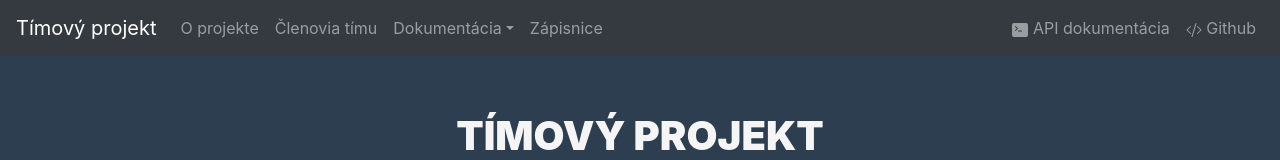
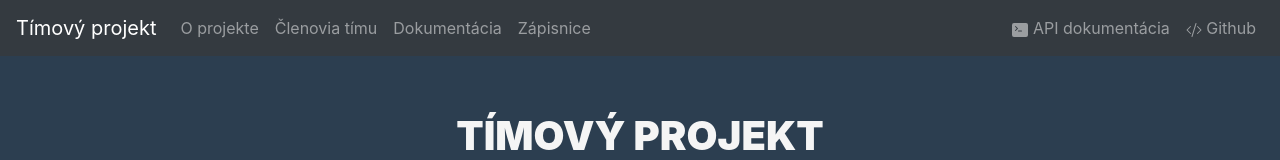
Before and after one commit to jakubabrahoim/TP-Web, a React (Create React App) app: page / in a window 1280 px wide. Shown: the top 160 px of the page. Built offline with nearby package versions, Linux system fonts and the light colour scheme.

Commit message:
changed link to docs

```diff
--- a/src/components/NavigationBar.js
+++ b/src/components/NavigationBar.js
@@ -3,35 +3,66 @@ import React from 'react';
 import { Navbar, Nav, NavDropdown } from 'react-bootstrap';
 
 class NavigationBar extends React.Component {
-
     render() {
-        console.log("NAVBAR");
+        console.log('NAVBAR');
 
         return (
-            <Navbar collapseOnSelect expand="lg" bg="dark" variant="dark" fixed="top">
-                <Navbar.Brand href="/">Tímový projekt</Navbar.Brand>
-                <Navbar.Toggle aria-controls="responsive-navbar-nav" />
-                <Navbar.Collapse id="responsive-navbar-nav">
-                    <Nav className="mr-auto">
-                        <Nav.Link href="/#about">O projekte</Nav.Link>
-                        <Nav.Link href="/#team">Členovia tímu</Nav.Link>
-                        <NavDropdown title="Dokumentácia" id="collasible-nav-dropdown">
+            <Navbar
+                collapseOnSelect
+                expand='lg'
+                bg='dark'
+                variant='dark'
+                fixed='top'
+            >
+                <Navbar.Brand href='/'>Tímový projekt</Navbar.Brand>
+                <Navbar.Toggle aria-controls='responsive-navbar-nav' />
+                <Navbar.Collapse id='responsive-navbar-nav'>
+                    <Nav className='mr-auto'>
+                        <Nav.Link href='/#about'>O projekte</Nav.Link>
+                        <Nav.Link href='/#team'>Členovia tímu</Nav.Link>
+                        {/* <NavDropdown title="Dokumentácia" id="collasible-nav-dropdown">
                             <NavDropdown.Item href="/documentation/">Prehľad</NavDropdown.Item>
                             <NavDropdown.Item href="/documentation/#methodology">Metodika</NavDropdown.Item>
                             <NavDropdown.Item href="/documentation/#doc">Dokumentácia</NavDropdown.Item>
-                        </NavDropdown>
-                        <Nav.Link href="/log">Zápisnice</Nav.Link>
+                        </NavDropdown> */}
+                        <Nav.Link href='https://github.com/xkohutka/documentation/wiki'>
+                            Dokumentácia
+                        </Nav.Link>
+                        <Nav.Link href='/log'>Zápisnice</Nav.Link>
                     </Nav>
                     <Nav>
-                        <Nav.Link href="/api-docs/" target="_blank">
-                            <svg width="1em" height="1em" viewBox="0 0 16 16" class="bi bi-terminal-fill" fill="currentColor" xmlns="http://www.w3.org/2000/svg">
-                                <path fill-rule="evenodd" d="M0 3a2 2 0 0 1 2-2h12a2 2 0 0 1 2 2v10a2 2 0 0 1-2 2H2a2 2 0 0 1-2-2V3zm9.5 5.5h-3a.5.5 0 0 0 0 1h3a.5.5 0 0 0 0-1zm-6.354-.354L4.793 6.5 3.146 4.854a.5.5 0 1 1 .708-.708l2 2a.5.5 0 0 1 0 .708l-2 2a.5.5 0 0 1-.708-.708z" />
+                        <Nav.Link href='/api-docs/' target='_blank'>
+                            <svg
+                                width='1em'
+                                height='1em'
+                                viewBox='0 0 16 16'
+                                class='bi bi-terminal-fill'
+                                fill='currentColor'
+                                xmlns='http://www.w3.org/2000/svg'
+                            >
+                                <path
+                                    fill-rule='evenodd'
+                                    d='M0 3a2 2 0 0 1 2-2h12a2 2 0 0 1 2 2v10a2 2 0 0 1-2 2H2a2 2 0 0 1-2-2V3zm9.5 5.5h-3a.5.5 0 0 0 0 1h3a.5.5 0 0 0 0-1zm-6.354-.354L4.793 6.5 3.146 4.854a.5.5 0 1 1 .708-.708l2 2a.5.5 0 0 1 0 .708l-2 2a.5.5 0 0 1-.708-.708z'
+                                />
                             </svg>
                             <span> API dokumentácia</span>
                         </Nav.Link>
-                        <Nav.Link href="http://github.com/ASICDE/" target="_blank">
-                            <svg width="1em" height="1em" viewBox="0 0 16 16" class="bi bi-code-slash" fill="currentColor" xmlns="http://www.w3.org/2000/svg">
-                                <path fill-rule="evenodd" d="M4.854 4.146a.5.5 0 0 1 0 .708L1.707 8l3.147 3.146a.5.5 0 0 1-.708.708l-3.5-3.5a.5.5 0 0 1 0-.708l3.5-3.5a.5.5 0 0 1 .708 0zm6.292 0a.5.5 0 0 0 0 .708L14.293 8l-3.147 3.146a.5.5 0 0 0 .708.708l3.5-3.5a.5.5 0 0 0 0-.708l-3.5-3.5a.5.5 0 0 0-.708 0zm-.999-3.124a.5.5 0 0 1 .33.625l-4 13a.5.5 0 0 1-.955-.294l4-13a.5.5 0 0 1 .625-.33z" />
+                        <Nav.Link
+                            href='http://github.com/ASICDE/'
+                            target='_blank'
+                        >
+                            <svg
+                                width='1em'
+                                height='1em'
+                                viewBox='0 0 16 16'
+                                class='bi bi-code-slash'
+                                fill='currentColor'
+                                xmlns='http://www.w3.org/2000/svg'
+                            >
+                                <path
+                                    fill-rule='evenodd'
+                                    d='M4.854 4.146a.5.5 0 0 1 0 .708L1.707 8l3.147 3.146a.5.5 0 0 1-.708.708l-3.5-3.5a.5.5 0 0 1 0-.708l3.5-3.5a.5.5 0 0 1 .708 0zm6.292 0a.5.5 0 0 0 0 .708L14.293 8l-3.147 3.146a.5.5 0 0 0 .708.708l3.5-3.5a.5.5 0 0 0 0-.708l-3.5-3.5a.5.5 0 0 0-.708 0zm-.999-3.124a.5.5 0 0 1 .33.625l-4 13a.5.5 0 0 1-.955-.294l4-13a.5.5 0 0 1 .625-.33z'
+                                />
                             </svg>
                             <span> Github</span>
                         </Nav.Link>
```
